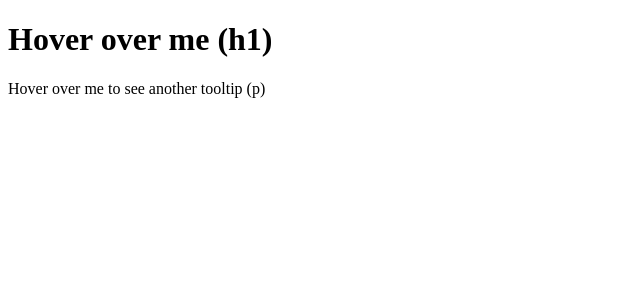
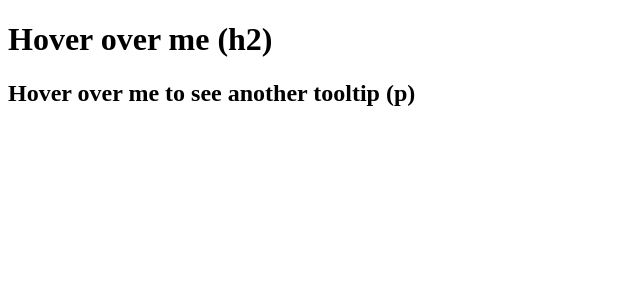
Before and after one commit to acciojob/react-composition-3-Pr75502, a React app: page / in a window 1280 px wide. Shown: the top 300 px of the page, without its empty margins (0-640 px from the left). Built offline with nearby package versions, Linux system fonts and the light colour scheme.

Commit message:
Commit 2

```diff
--- a/src/components/App.js
+++ b/src/components/App.js
@@ -8,12 +8,12 @@ const App = () => {
   return (
     <div>
       <ToolTip text="This is a tooltip">
-        <h1>Hover over me (h1)</h1>
+        <h1>Hover over me (h2)</h1>
 
       </ToolTip>
 
       <ToolTip text="This is another tooltip">
-      <p>Hover over me to see another tooltip (p)</p>
+      <h2>Hover over me to see another tooltip (p)</h2>
       </ToolTip>
     </div>
   )
--- a/src/components/Tooltip.jsx
+++ b/src/components/Tooltip.jsx
@@ -10,7 +10,7 @@ const [show, setShow] = useState(false);
             onMouseLeave={()=>setShow(false)}
         >
             {children}
-            {show && <p className="tooltiptext">{text}</p>}
+            {show && <div className="tooltiptext">{text}</div>}
         </div>
     )
 }
```
Also changed, not shown: 1 other file (tests, documents, lock files or other folders).
